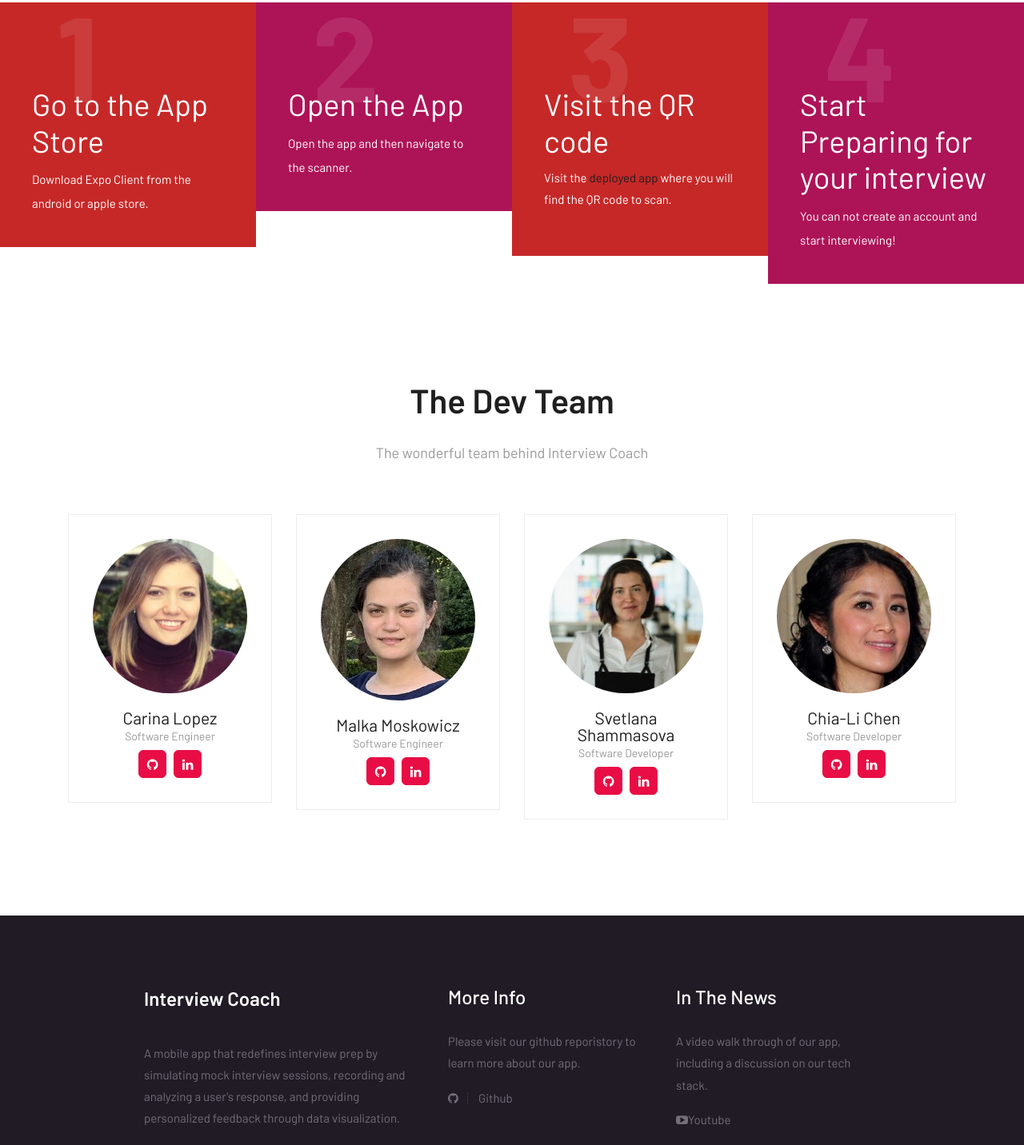
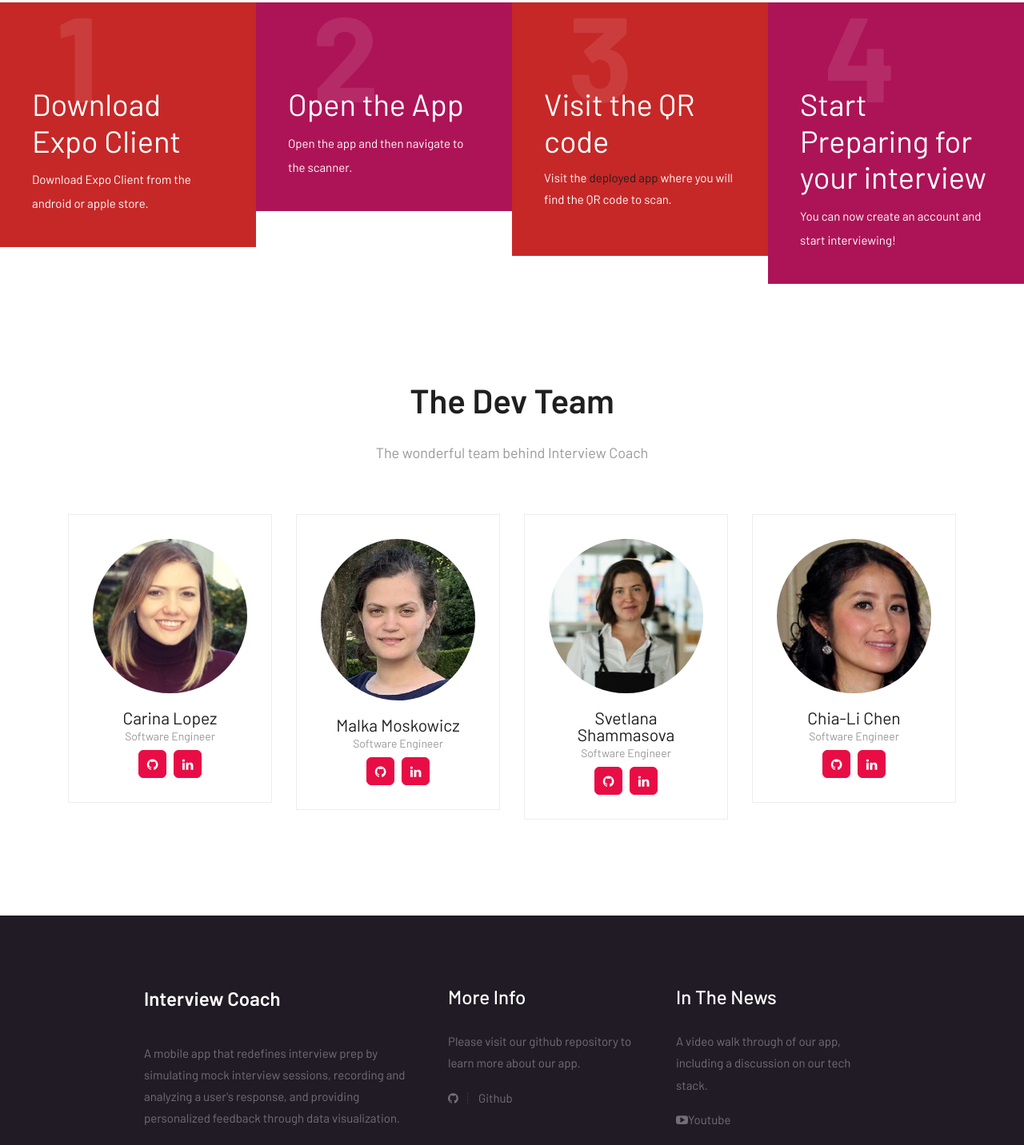
Before and after one commit to InterviewCoach/InterviewCoach.github.io, a plain HTML site: page index.html in a window 1280 px wide. Shown: the part 2132-3564 px from the top of the page at 80% size. Drawn offline with Linux system fonts and the light colour scheme.

Commit message:
fix types

```diff
--- a/index.html
+++ b/index.html
@@ -186,7 +186,7 @@
     <div id="download" class="how-its-work clearfix">
         <div class="hc colon1">
             <h2>1</h2>
-            <h3>Go to the App Store</h3>
+            <h3>Download Expo Client</h3>
             <p class="lead">Download Expo Client from the android or apple store. </p>
         </div><!-- end col -->
 
@@ -205,7 +205,7 @@
         <div class="hc colon4">
             <h2>4</h2>
             <h3>Start Preparing for your interview</h3>
-            <p class="lead">You can not create an account and start interviewing!</p>
+            <p class="lead">You can now create an account and start interviewing!</p>
         </div><!-- end col -->
     </div><!-- end how-its-work -->
 
@@ -257,7 +257,7 @@
                         <img src="uploads/svetlana.jpeg" alt="" class="img-fluid rounded-circle">
                         <div class="widget-title">
                             <h3>Svetlana Shammasova</h3>
-                            <small>Software Developer</small>
+                            <small>Software Engineer</small>
                         </div>
                         <!-- end title -->
                         <!-- <p>Hello guys, I am Soren from Sirbistana. I am senior art director and founder of Violetta.</p> -->
@@ -276,7 +276,7 @@
                         <img src="uploads/chia-li.jpeg" alt="" class="img-fluid rounded-circle">
                         <div class="widget-title">
                             <h3>Chia-Li Chen</h3>
-                            <small>Software Developer</small>
+                            <small>Software Engineer</small>
                         </div>
                         <!-- end title -->
                         <!-- <p>Hello guys, I am Soren from Sirbistana. I am senior art director and founder of Violetta.</p> -->
@@ -312,7 +312,7 @@
                         </div>
 
                         <ul class="footer-links">
-                            <p>Please visit our github reporistory to learn more about our app.</p>
+                            <p>Please visit our github repository to learn more about our app.</p>
                             <li><a href="https://github.com/InterviewCoach/InterviewCoach" target="_blank"><i class="fa fa-github"></i> Github</a></li>
                         </ul><!-- end links -->
                     </div><!-- end clearfix -->
```
